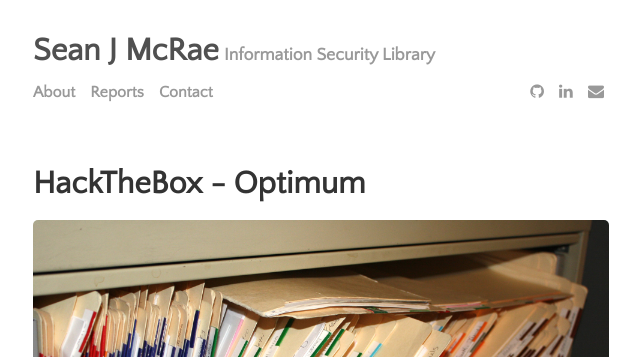
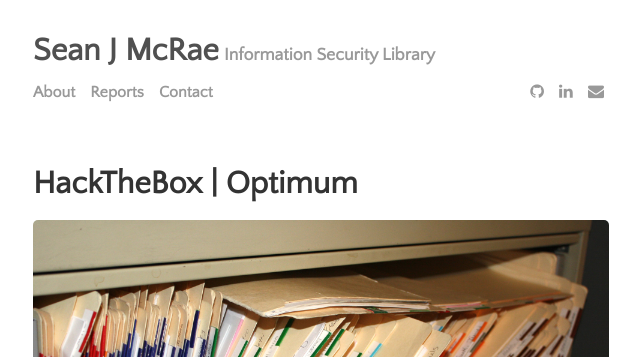
Before and after one commit to officialhocc/officialhocc.github.io, a Jekyll site: the page built from _posts/2017-12-25-htb-optimum.md, in a window 1280 px wide and 900 px high. Shown: the top 357 px of the window, without its empty margins (319-959 px from the left). Built offline with Jekyll 4.4.1, drawn with Linux system fonts in a browser that asks for light colours; nearby versions of some CDN libraries.

```diff
--- a/_posts/2017-12-25-htb-optimum.md
+++ b/_posts/2017-12-25-htb-optimum.md
@@ -1,6 +1,6 @@
 ---
 layout: post
-title: HackTheBox - Optimum
+title: HackTheBox | Optimum
 date: 2018-07-03 23:00:00 +0000
 categories: hackthebox
 image:
```
